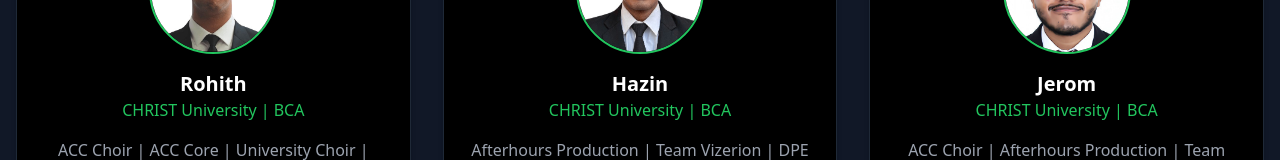
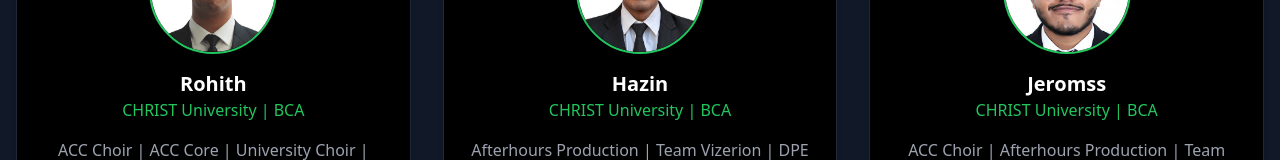
Before and after one commit to Igneelsane/StockPred, a React (Vite) app: page /about in a window 1280 px wide. Shown: the part 765-925 px from the top of the page. Built offline with nearby package versions, Linux system fonts and the light colour scheme; no server answers.

Commit message:
Updated site with latest local version

```diff
--- a/src/pages/AboutPage.tsx
+++ b/src/pages/AboutPage.tsx
@@ -20,11 +20,11 @@
       github: 'https://github.com/hazin'
     },
     {
-      name: 'Jerom',
+      name: 'Jeromss',
       role: 'CHRIST University | BCA',
       bio: 'ACC Choir | Afterhours Production | Team Vizerion | University Football Team',
       image: '/images/jeroms.jpg',  // ✅ Fixed Path
-      linkedin: 'https://linkedin.com/in/jerom',
+      linkedin: 'https://www.linkedin.com/in/jeromsamuel-92a94b2ba/',
       github: 'https://github.com/jerom'
     }
   ];
```
